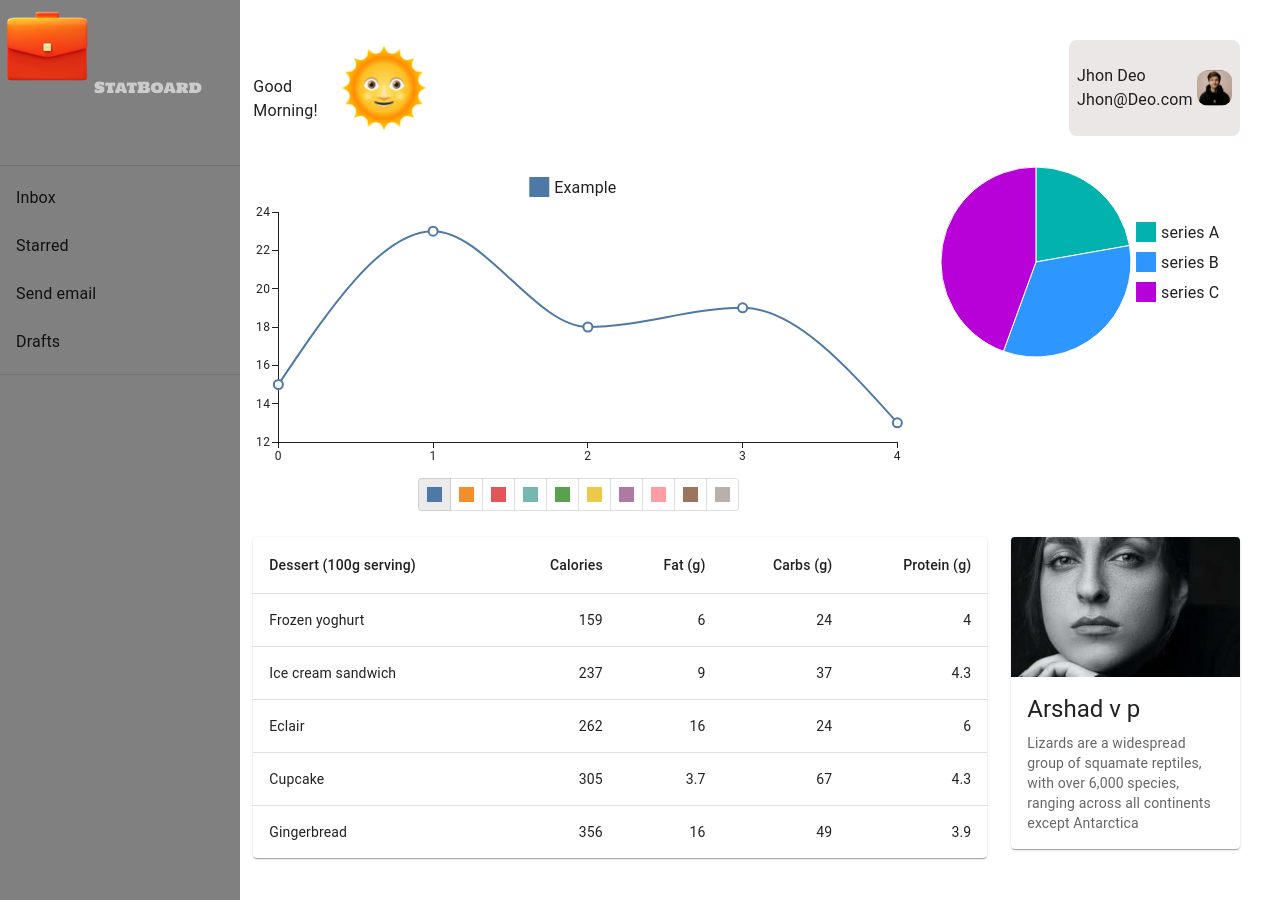
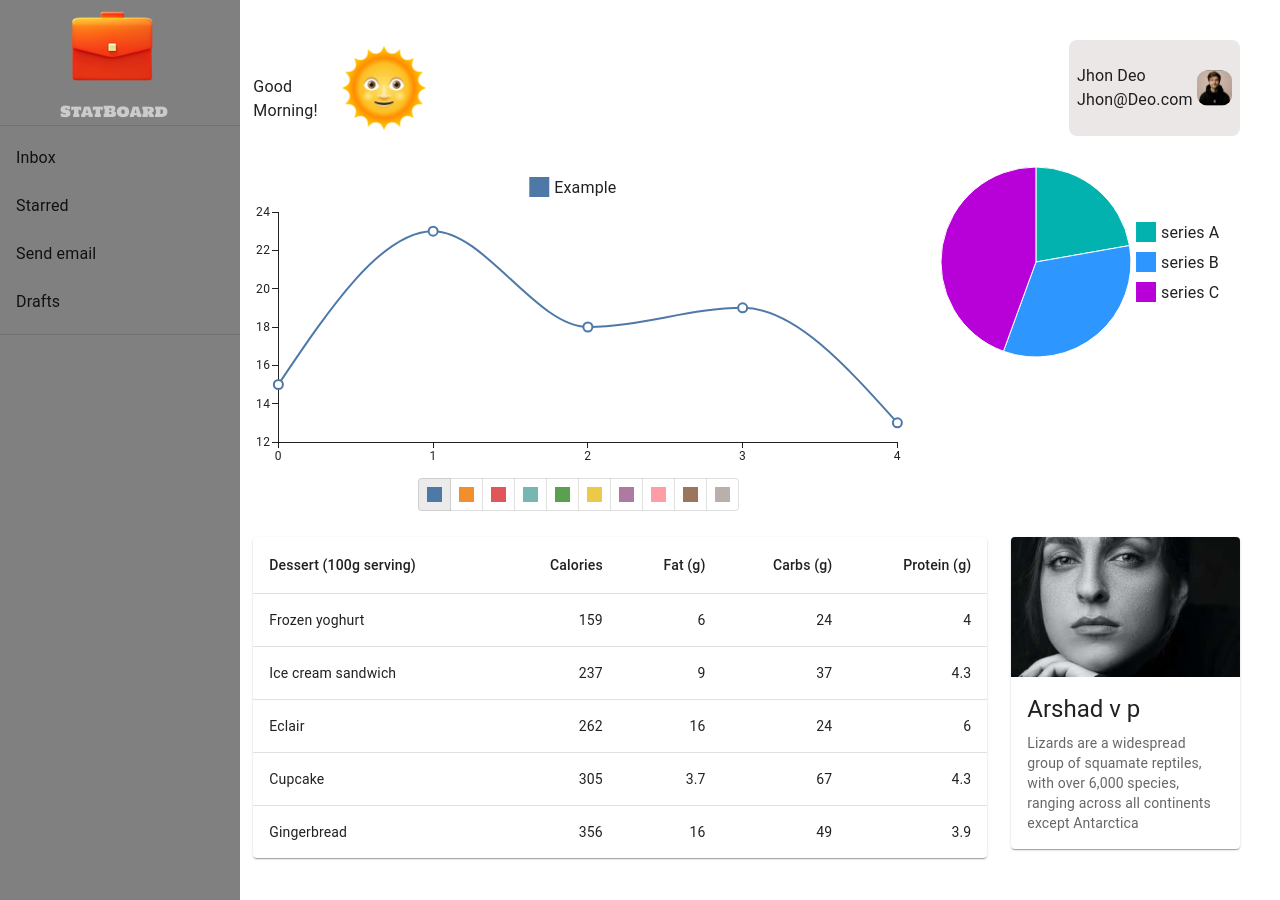
Before and after one commit to Arshad1071/arab-industries-client, a React (Create React App) app: page / in a window 1280 px wide. Built offline with nearby package versions, Linux system fonts and the light colour scheme.

Commit message:
ui clean up

```diff
--- a/src/components/sidebar/index.js
+++ b/src/components/sidebar/index.js
@@ -15,10 +15,19 @@ const drawerWidth = 240;
 
 function ResponsiveDrawer() {
   const drawer = (
-    <div style={{ backgroundColor: "#808080", height: "900px" }}>
-      <img src={Briefcase} alt="Logo" />
-      <img src={StatBoard} alt="Logo" />
-      <Toolbar />
+    <div
+      style={{
+        backgroundColor: "#808080",
+        height: "900px",
+      }}
+    >
+      <Box sx={{ marginLeft: "65px" }}>
+        <img src={Briefcase} alt="Logo" />
+      </Box>
+      <Box sx={{ marginLeft: "60px" }}>
+        <img src={StatBoard} alt="Logo" />
+      </Box>
+
       <Divider />
       <List>
         {["Inbox", "Starred", "Send email", "Drafts"].map((text, index) => (
```
